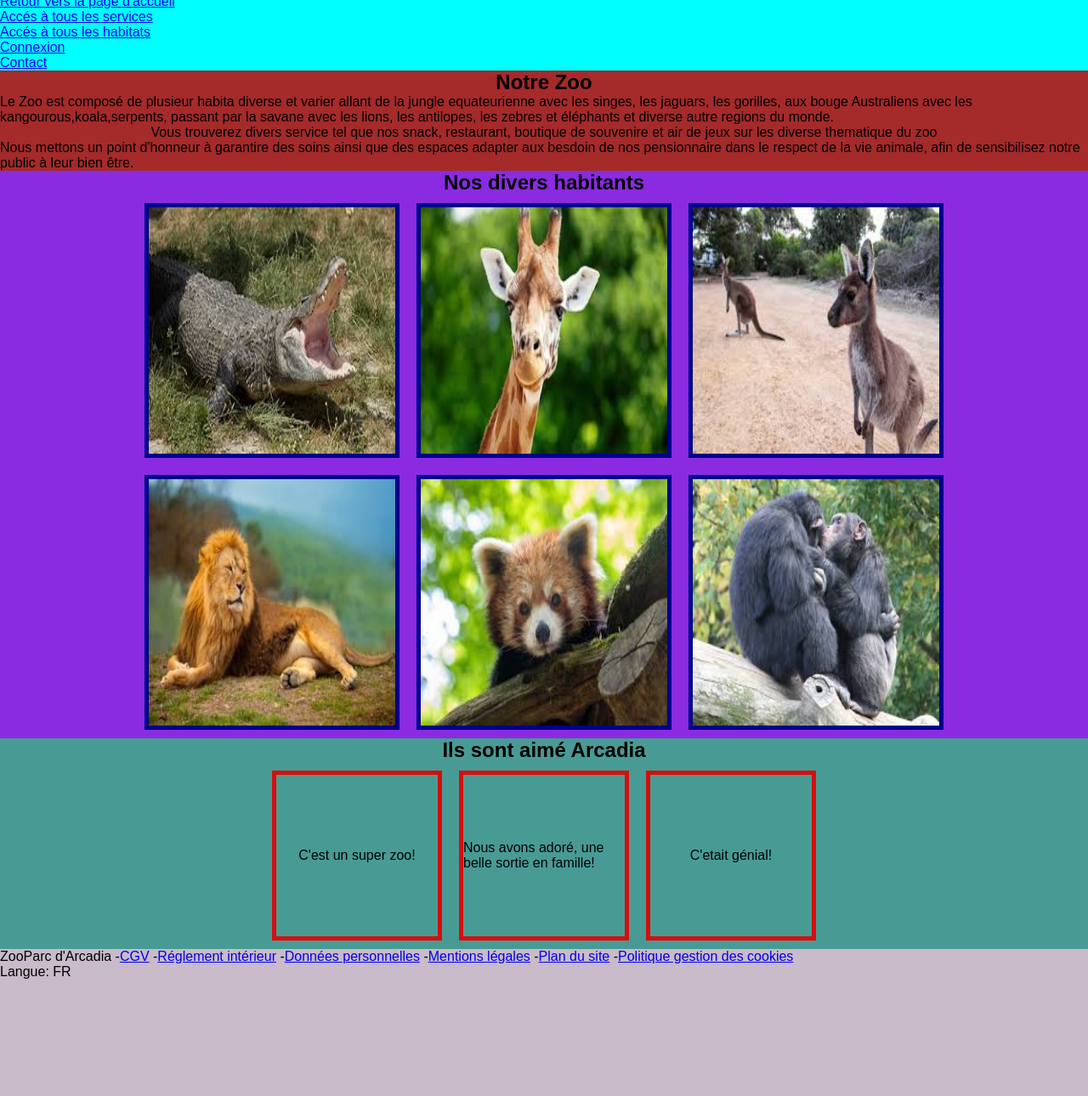
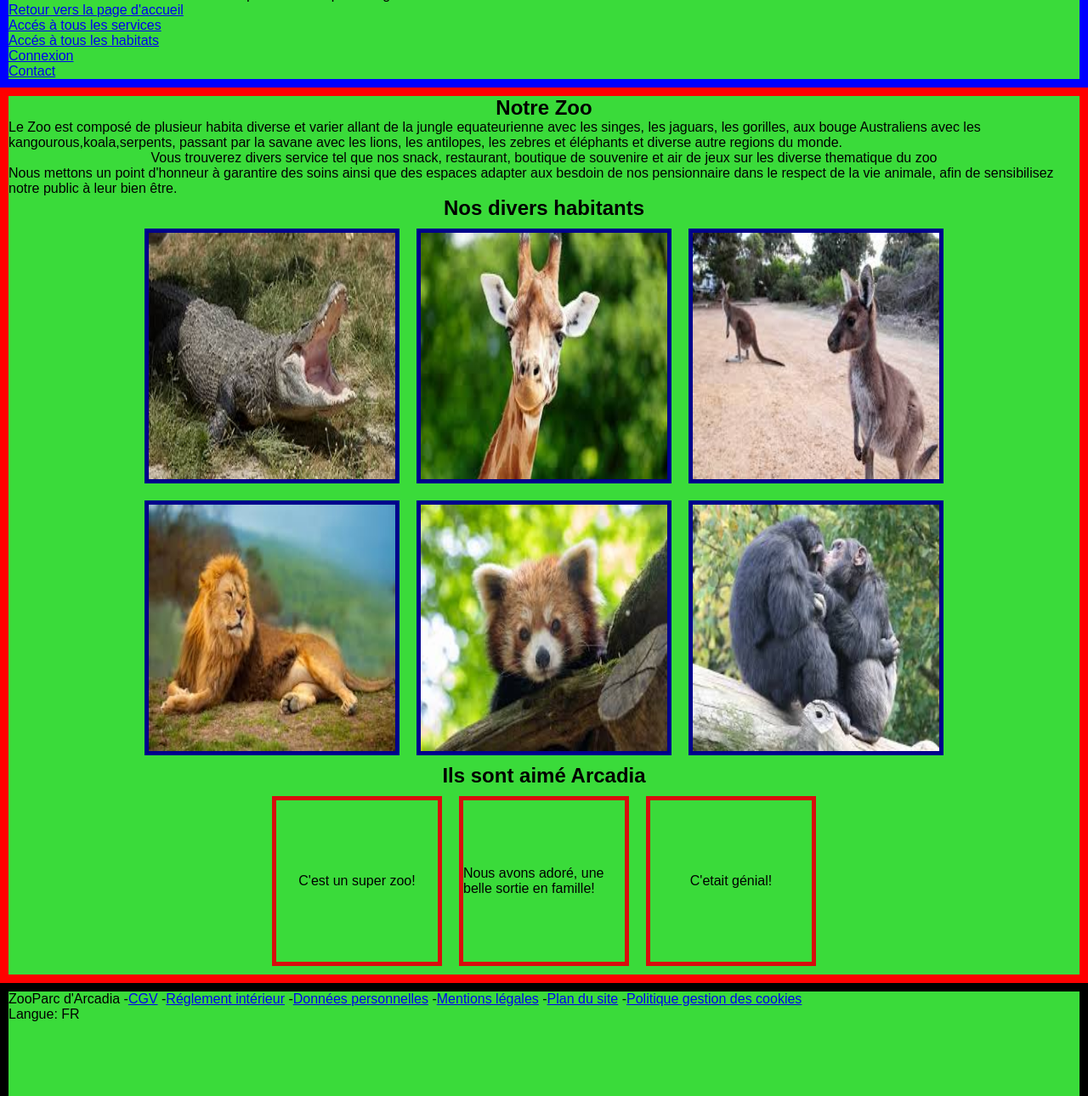
Before and after one commit to Cridau/Arcadia, a plain HTML site: page index.html in a window 1280 px wide. Shown: the part 62-1352 px from the top of the page at 85% size. Drawn offline with Linux system fonts and the light colour scheme.

Commit message:
modification du css

```diff
--- a/index.css
+++ b/index.css
@@ -7,22 +7,27 @@
 
 body{
     font-family: Arial, Helvetica, sans-serif;
+    background-color: rgb(58, 219, 58);
 }
 
 header{
-    background-color: aqua;
+    border: solid 10px blue;
 }
 
 main{
-    background-color: brown;
+    border: solid 10px red;
 }
 footer{
-    background-color: rgb(201, 187, 201);
     height: 200px;
+    border: solid 10px black;
 }
 
 /*section navigation*/
 
+#navigation{
+    display: flex;
+    flex-direction: row;
+}
 
 /*section présentations*/
 
@@ -39,7 +44,6 @@ footer{
     flex-direction: column;
     align-items: center;
     width: auto;
-    background-color: blueviolet;
 }
 
 img{
@@ -50,7 +54,6 @@ img{
 .img{
     width: 300px;
     height: 300px;
-    background-color: aquamarine;
     border: 5px solid darkblue;
     margin:10px;
 }
@@ -71,7 +74,6 @@ img{
     flex-direction: column;
     align-items: center;
     width: auto;
-    background-color: rgba(7, 235, 223, 0.589);
     border:10px solide rgb(209, 13, 209);
 }
 
```
